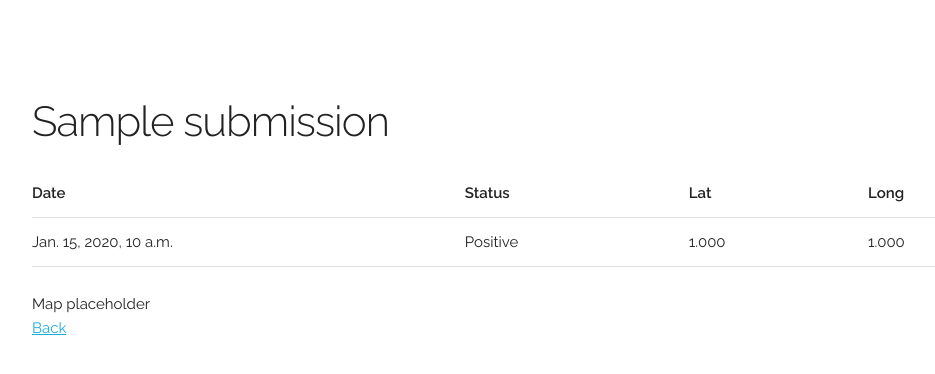
After one commit to wallingTACC/zika-hack, a Django app: a page that uses gene_analyze_web/agave_job/templates/submission_details.html in a window 1280 px wide. The commit adds this page. Shown: the top 374 px of the page, without its empty margins (128-1063 px from the left). Run offline with Django 3.2, Linux system fonts and the light colour scheme; tables that the repository leaves empty hold one stand-in row (values such as "Sample post"); some libraries are stand-ins or nearby versions.

Commit message:
Details view v1

```diff
--- a/gene_analyze_web/agave_job/templates/index.html
+++ b/gene_analyze_web/agave_job/templates/index.html
@@ -7,7 +7,7 @@
         <h4>List of submissions</h4>
         <ul>
           {% for sub in submissions %}
-            <li>{{ sub.label }}</li>
+            <li><a href="{% url 'submission_details' sub.pk %}">{{ sub.label }}</a></li>
           {% endfor %}
         </ul>
       </div>
--- /dev/null
+++ b/gene_analyze_web/agave_job/templates/submission_details.html
@@ -0,0 +1,28 @@
+{% extends "base.html" %}
+{% block content %}
+    <div class="row" style="margin-top: 10%">
+        <h2>{{ submission.label }}</h2>
+    </div>
+    <table class="u-full-width">
+        <thead>
+        <tr>
+            <th>Date</th>
+            <th>Status</th>
+            <th>Lat</th>
+            <th>Long</th>
+        </tr>
+        </thead>
+        <tbody>
+        <tr>
+            <td>{{ submission.datetime }}</td>
+            <td>Positive</td>
+            <td>{{ submission.lat }}</td>
+            <td>{{ submission.lng }}</td>
+        </tr>
+        </tbody>
+    </table>
+    <div class="row">
+        Map placeholder
+    </div>
+    <a href="{% url 'index' %}">Back</a>
+{% endblock %}
--- a/gene_analyze_web/agave_job/urls.py
+++ b/gene_analyze_web/agave_job/urls.py
@@ -13,4 +13,7 @@ urlpatterns = [
     # Submission Form
     url(r'^submissionForm/$', views.submission_form, name='submission_form'), #/submissionForm/
     url(r'^submissionForm/(?P<submission_id>\d+)/$', views.submission_form, name='submission_form'), #/submissionForm/SubmissionID/
+
+    # Detail View
+    url(r'^submission(?P<submission_id>[0-9]+)/$', views.submission_details, name='submission_details')
 ]
--- a/gene_analyze_web/agave_job/views.py
+++ b/gene_analyze_web/agave_job/views.py
@@ -1,4 +1,4 @@
-from django.shortcuts import render, redirect
+from django.shortcuts import render, redirect, get_object_or_404
 from django.http import HttpResponse, HttpResponseRedirect
 from django.template import RequestContext, loader
 
@@ -34,3 +34,7 @@ def submission_form(request):
         form = SubmissionForm()
 
     return render(request, 'submission.html', {'form': form})
+
+def submission_details(request, submission_id):
+    submission = get_object_or_404(Submission, pk=submission_id)
+    return render(request, 'submission_details.html', {'submission': submission})
--- a/gene_analyze_web/gene_analyze_web/static/js/zikasubmitmap.min.js
+++ /dev/null
@@ -1 +0,0 @@
-jQuery.fn.extend({zikaSubmitMap:function(){return this.each(function(){var a=this;map=new google.maps.Map(this,{center:{lat:0,lng:0},zoom:2});var t=$(a).attr("readonly")||!1,n=$(a).attr("data-lat"),e=$(a).attr("data-lng");if(n&&e){var o=new google.maps.LatLng({lat:parseFloat(n),lng:parseFloat(e)});map.marker=new google.maps.Marker({position:o,map:map}),map.panTo(o),map.setZoom(5)}t||map.addListener("click",function(t){void 0==map.marker?map.marker=new google.maps.Marker({position:t.latLng,map:map}):map.marker.setPosition(t.latLng),map.panTo(t.latLng),map.setZoom(5),$(a).attr("data-lat",t.latLng.lat()),$(a).attr("data-lng",t.latLng.lng()),$(a).change()})})}}),$(document).ready(function(){$(".zikaSubmitMap").zikaSubmitMap()});
```
